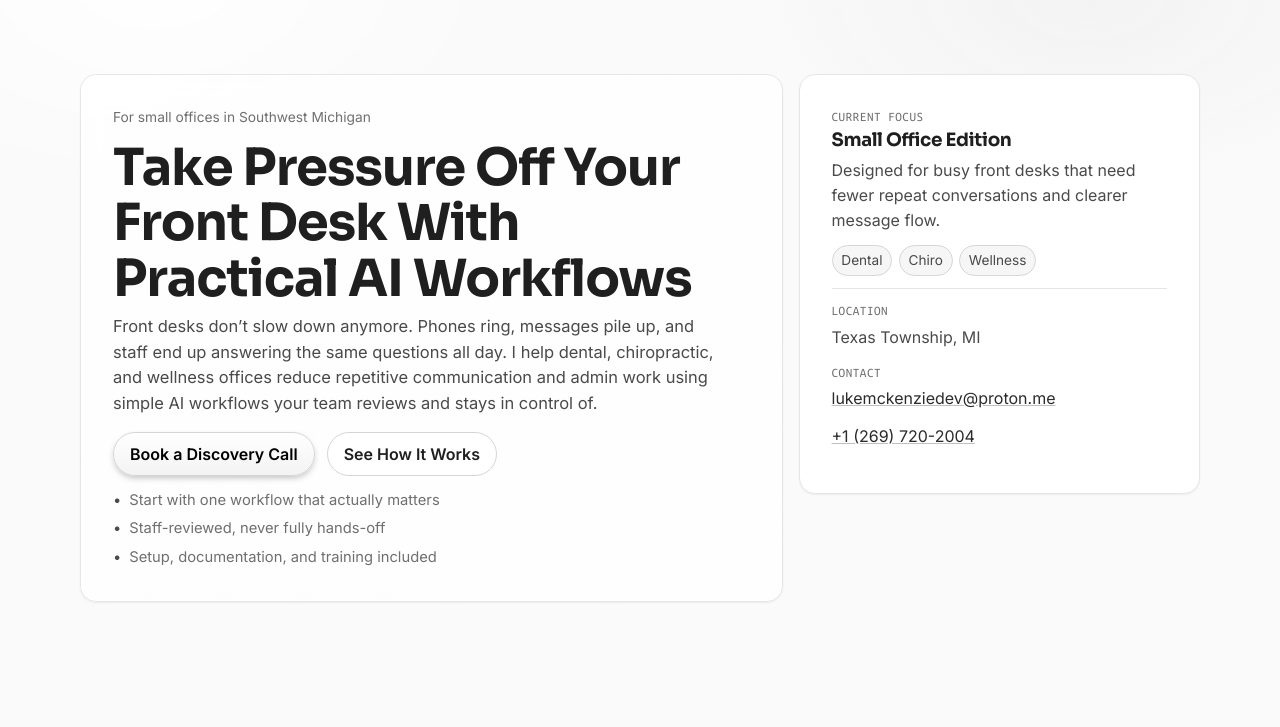
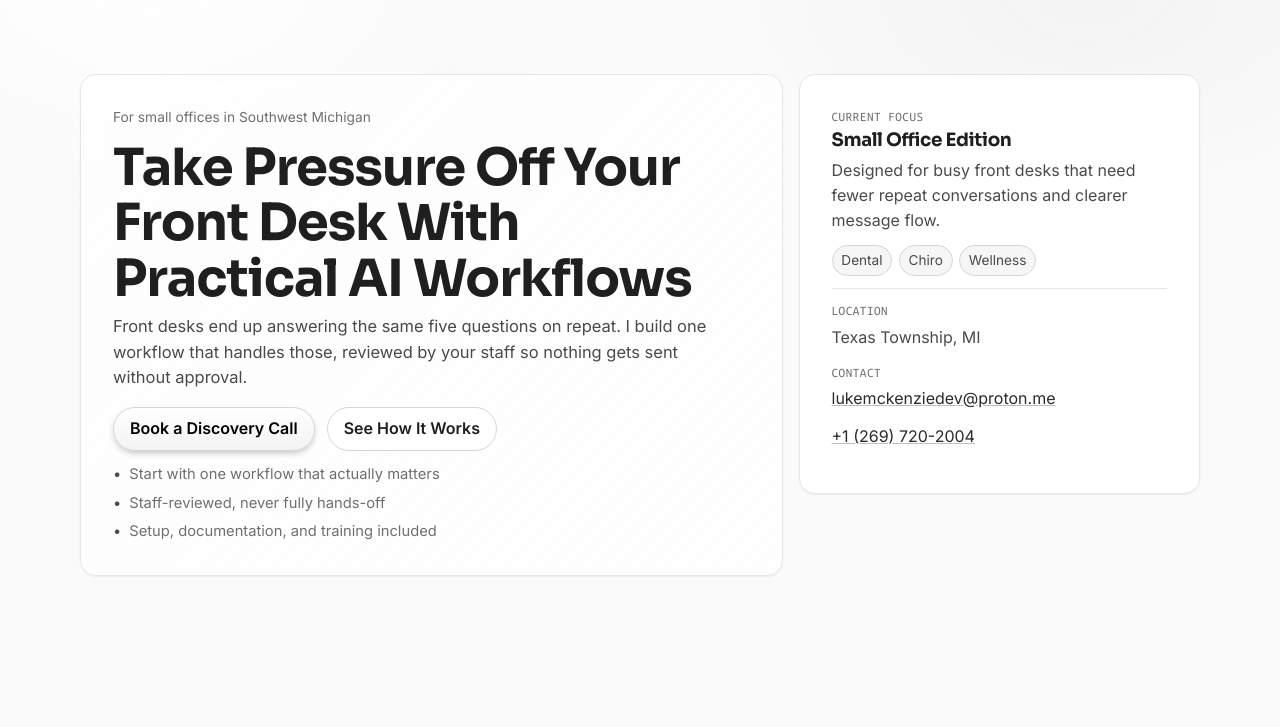
Before and after one commit to lukemckenzie/lukemckenzie.github.io, a plain HTML site: page index.html in a window 1280 px wide. Shown: the part 68-795 px from the top of the page. Drawn offline with Linux system fonts and the light colour scheme.

Commit message:
Humanize landing page copy

```diff
--- a/index.html
+++ b/index.html
@@ -33,7 +33,7 @@
           <p class="eyebrow">For small offices in Southwest Michigan</p>
           <h1>Take Pressure Off Your Front Desk With Practical AI Workflows</h1>
           <p class="lede">
-            Front desks don’t slow down anymore. Phones ring, messages pile up, and staff end up answering the same questions all day. I help dental, chiropractic, and wellness offices reduce repetitive communication and admin work using simple AI workflows your team reviews and stays in control of.
+            Front desks end up answering the same five questions on repeat. I build one workflow that handles those, reviewed by your staff so nothing gets sent without approval.
           </p>
           <div class="hero-cta">
             <a class="btn btn-primary" href="#contact">Book a Discovery Call</a>
```
